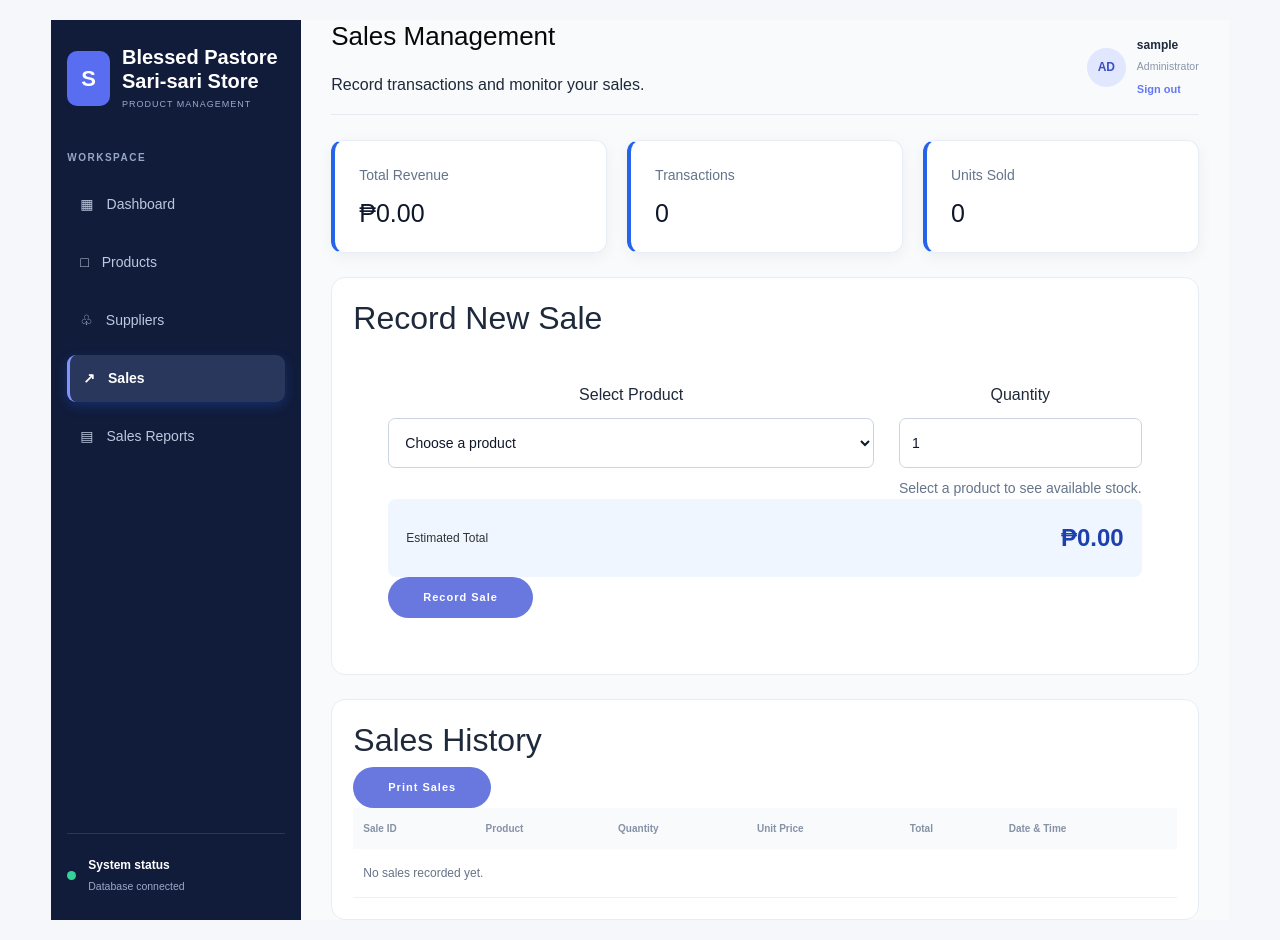
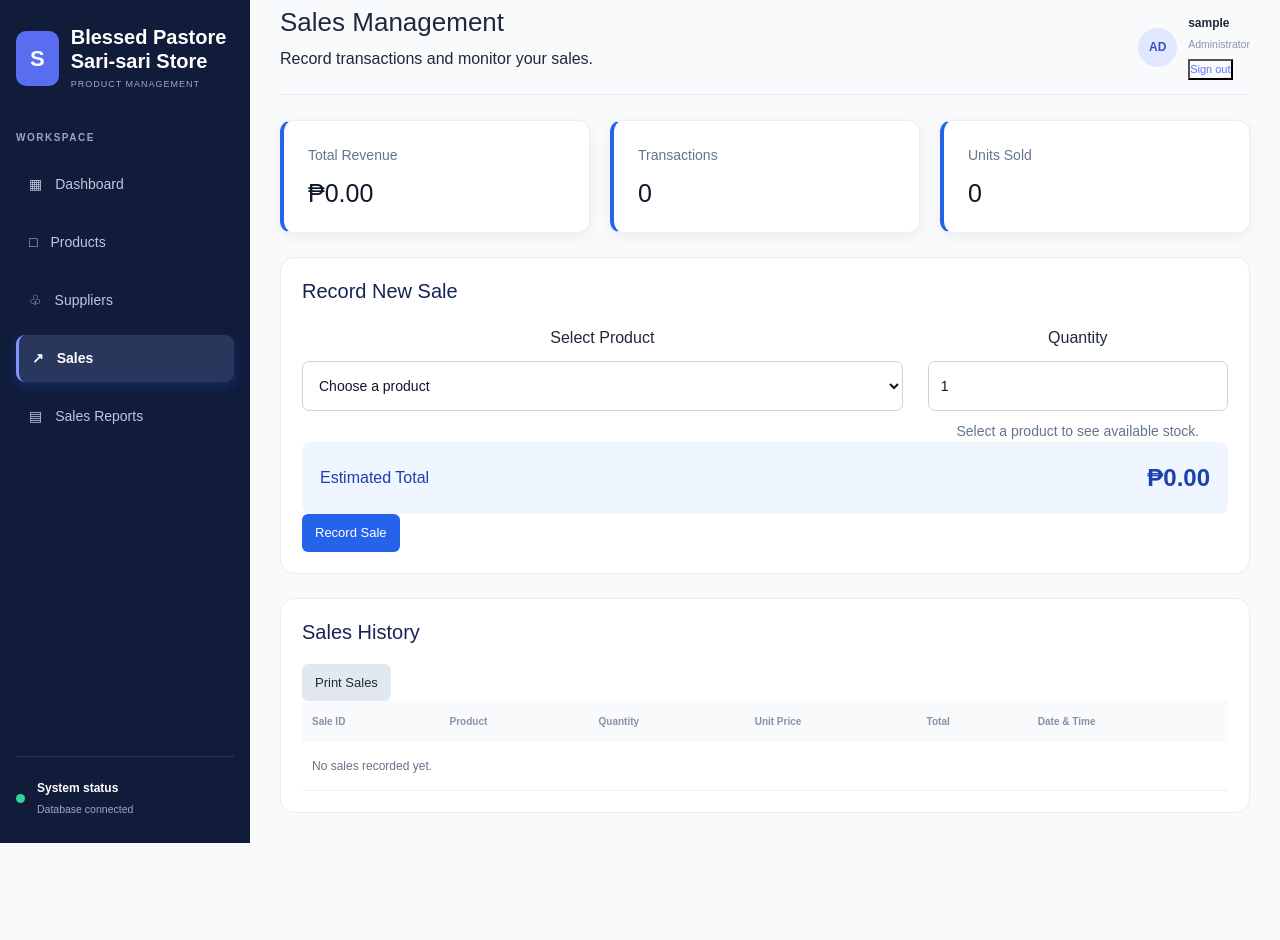
Before and after one commit to RealJoker0921/BlessedPastore, a PHP site: page /sales.php in a window 1280 px wide. After the commit the page ends 843 px from the top, so only its background shows below. Run offline with PHP 8.4, Linux system fonts and the light colour scheme; the visitor is signed in with stand-in values (Sample User, id 1); data comes from the database, SQL or seed files in the repository; both versions use the stored data as it was after the commit; data that the repository does not hold is empty.

Commit message:
Update database and project pages

```diff
--- a/dashboard.php
+++ b/dashboard.php
@@ -64,8 +64,7 @@ function clean($value) {
     <title>StockWise | Dashboard</title>
 
     <link href="https://cdn.jsdelivr.net/npm/bootstrap@5.3.3/dist/css/bootstrap.min.css" rel="stylesheet" integrity="sha384-QWTKZyjpPEjISv5WaRU9OFeRpok6YctnYmDr5pNlyT2bRjXh0JMhjY6hW+ALEwIH" crossorigin="anonymous">
-    <link rel="stylesheet" href="style.css">
-    <link rel="stylesheet" href="sidebar.css">
+    <link rel="stylesheet" href="sidebar.css?v=4">
 </head>
 <style>
 * {
@@ -185,7 +184,7 @@ body {
 .main-content {
     flex: 1;
     min-width: 0;
-    padding: 0 30px;
+    padding: 0 30px 30px;
 }
 
 .topbar {
--- a/product.php
+++ b/product.php
@@ -122,7 +122,7 @@ function peso($amount) {
     <meta name="viewport" content="width=device-width, initial-scale=1.0">
     <title>Product Management</title>
     <link href="https://cdn.jsdelivr.net/npm/bootstrap@5.3.3/dist/css/bootstrap.min.css" rel="stylesheet" integrity="sha384-QWTKZyjpPEjISv5WaRU9OFeRpok6YctnYmDr5pNlyT2bRjXh0JMhjY6hW+ALEwIH" crossorigin="anonymous">
-    <link rel="stylesheet" href="sidebar.css">
+    <link rel="stylesheet" href="sidebar.css?v=4">
 
 </head>
 <style>
@@ -424,7 +424,6 @@ function peso($amount) {
 
     /* Main content offset */
     .main-content {
-        margin-left: 250px;
         padding: 30px;
         min-height: 100vh;
         box-sizing: border-box;
@@ -531,7 +530,6 @@ function peso($amount) {
         }
 
         .main-content {
-            margin-left: 200px;
             padding: 20px;
         }
     }
@@ -566,7 +564,6 @@ function peso($amount) {
         }
 
         .main-content {
-            margin-left: 75px;
             padding: 15px;
         }
     }
--- a/reports.php
+++ b/reports.php
@@ -88,7 +88,7 @@ $dailySales = $stmt->fetchAll(PDO::FETCH_ASSOC);
     <meta name="viewport" content="width=device-width, initial-scale=1.0">
     <title>Reports | ProductMS</title>
     <link href="https://cdn.jsdelivr.net/npm/bootstrap@5.3.3/dist/css/bootstrap.min.css" rel="stylesheet" integrity="sha384-QWTKZyjpPEjISv5WaRU9OFeRpok6YctnYmDr5pNlyT2bRjXh0JMhjY6hW+ALEwIH" crossorigin="anonymous">
-    <link rel="stylesheet" href="sidebar.css">
+    <link rel="stylesheet" href="sidebar.css?v=4">
 </head>
 <style>
     *{
@@ -937,7 +937,6 @@ $dailySales = $stmt->fetchAll(PDO::FETCH_ASSOC);
     }
 
     .main-content {
-        margin-left: 250px;
         padding: 30px;
         min-height: 100vh;
         box-sizing: border-box;
@@ -961,7 +960,6 @@ $dailySales = $stmt->fetchAll(PDO::FETCH_ASSOC);
         }
 
         .main-content {
-            margin-left: 200px;
             padding: 20px;
         }
     }
@@ -992,7 +990,6 @@ $dailySales = $stmt->fetchAll(PDO::FETCH_ASSOC);
         .sidebar a::before { font-size: 21px; }
 
         .main-content {
-            margin-left: 75px;
             padding: 15px;
         }
     }
--- a/sales.php
+++ b/sales.php
@@ -136,8 +136,7 @@ $sales = $stmt->fetchAll(PDO::FETCH_ASSOC);
     <meta name="viewport" content="width=device-width, initial-scale=1.0">
     <title>Sales Management | ProductMS</title>
     <link href="https://cdn.jsdelivr.net/npm/bootstrap@5.3.3/dist/css/bootstrap.min.css" rel="stylesheet" integrity="sha384-QWTKZyjpPEjISv5WaRU9OFeRpok6YctnYmDr5pNlyT2bRjXh0JMhjY6hW+ALEwIH" crossorigin="anonymous">
-    <link rel="stylesheet" href="style.css">
-    <link rel="stylesheet" href="sidebar.css">
+    <link rel="stylesheet" href="sidebar.css?v=4">
     <script src="script.js" defer></script>
 </head>
 <style>
@@ -457,6 +456,12 @@ $sales = $stmt->fetchAll(PDO::FETCH_ASSOC);
         min-width: 0;
     }
 
+    .panel h2 {
+        margin: 0 0 20px;
+        color: #172554;
+        font-size: 20px;
+    }
+
     .panel + .panel {
         margin-top: 24px;
     }
@@ -735,6 +740,10 @@ $sales = $stmt->fetchAll(PDO::FETCH_ASSOC);
     grid-template-columns: 2fr 1fr ;
     column-gap: 25px;
     align-items: start ;
+    height: auto;
+    padding: 0;
+    background: transparent;
+    text-align: left;
 }
 
 .sale-form > .form-group {
@@ -818,6 +827,31 @@ $sales = $stmt->fetchAll(PDO::FETCH_ASSOC);
 
     .sale-form > button {
         justify-self: start;
+    }
+
+    .btn-primary,
+    .btn-secondary {
+        display: inline-block;
+        padding: 9px 13px;
+        border: none;
+        border-radius: 6px;
+        text-decoration: none;
+        font-size: 13px;
+        cursor: pointer;
+    }
+
+    .btn-primary {
+        background: #2563eb;
+        color: #fff;
+    }
+
+    .btn-primary:hover {
+        background: #1d4ed8;
+    }
+
+    .btn-secondary {
+        background: #e2e8f0;
+        color: #1e293b;
     }
 
     /* Report date filters */
@@ -979,7 +1013,6 @@ $sales = $stmt->fetchAll(PDO::FETCH_ASSOC);
     }
 
     .main-content {
-        margin-left: 250px;
         padding: 30px;
         min-height: 100vh;
         box-sizing: border-box;
@@ -1003,7 +1036,6 @@ $sales = $stmt->fetchAll(PDO::FETCH_ASSOC);
         }
 
         .main-content {
-            margin-left: 200px;
             padding: 20px;
         }
     }
@@ -1034,7 +1066,6 @@ $sales = $stmt->fetchAll(PDO::FETCH_ASSOC);
         .sidebar a::before { font-size: 21px; }
 
         .main-content {
-            margin-left: 75px;
             padding: 15px;
         }
     }
--- a/sidebar.css
+++ b/sidebar.css
@@ -162,3 +162,35 @@
         padding: 0 14px;
     }
 }
+
+/* Shared dashboard sizing
+   Keep every management page aligned to the same sidebar and content width. */
+.layout {
+    width: 100% !important;
+}
+
+.layout > .sidebar {
+    width: 250px !important;
+    flex-basis: 250px !important;
+}
+
+.layout > .main-content {
+    flex: 1 1 auto !important;
+    width: calc(100% - 250px) !important;
+    max-width: none !important;
+    margin-left: 0 !important;
+    padding: 0 30px 30px !important;
+    box-sizing: border-box !important;
+}
+
+@media (max-width: 760px) {
+    .layout > .sidebar {
+        width: 100% !important;
+        flex-basis: 100% !important;
+    }
+
+    .layout > .main-content {
+        width: 100%;
+        padding: 0 14px 20px;
+    }
+}
--- a/suppliers.php
+++ b/suppliers.php
@@ -124,7 +124,7 @@ function clean($value) {
     <meta name="viewport" content="width=device-width, initial-scale=1.0">
     <title>Supplier Management | ProductMS</title>
     <link href="https://cdn.jsdelivr.net/npm/bootstrap@5.3.3/dist/css/bootstrap.min.css" rel="stylesheet" integrity="sha384-QWTKZyjpPEjISv5WaRU9OFeRpok6YctnYmDr5pNlyT2bRjXh0JMhjY6hW+ALEwIH" crossorigin="anonymous">
-    <link rel="stylesheet" href="sidebar.css">
+    <link rel="stylesheet" href="sidebar.css?v=4">
 
 </head>
 <style>
@@ -528,7 +528,6 @@ function clean($value) {
 
     /* Main content offset */
     .main-content {
-        margin-left: 250px;
         padding: 30px;
         min-height: 100vh;
         box-sizing: border-box;
@@ -553,7 +552,6 @@ function clean($value) {
         }
 
         .main-content {
-            margin-left: 200px;
             padding: 20px;
         }
     }
@@ -588,7 +586,6 @@ function clean($value) {
         }
 
         .main-content {
-            margin-left: 75px;
             padding: 15px;
         }
     }
```
Also changed, not shown: sad.sql (+7 -76 lines).
